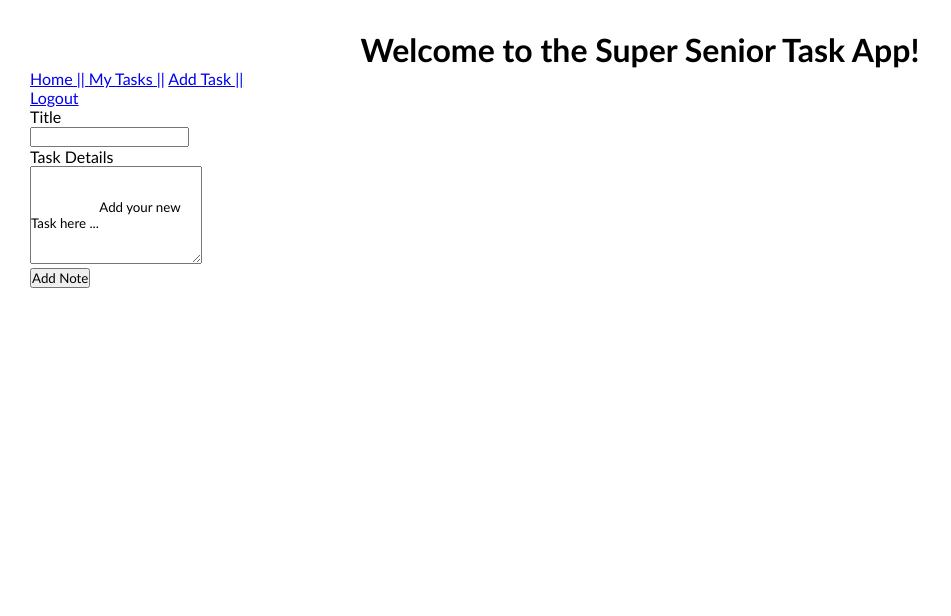
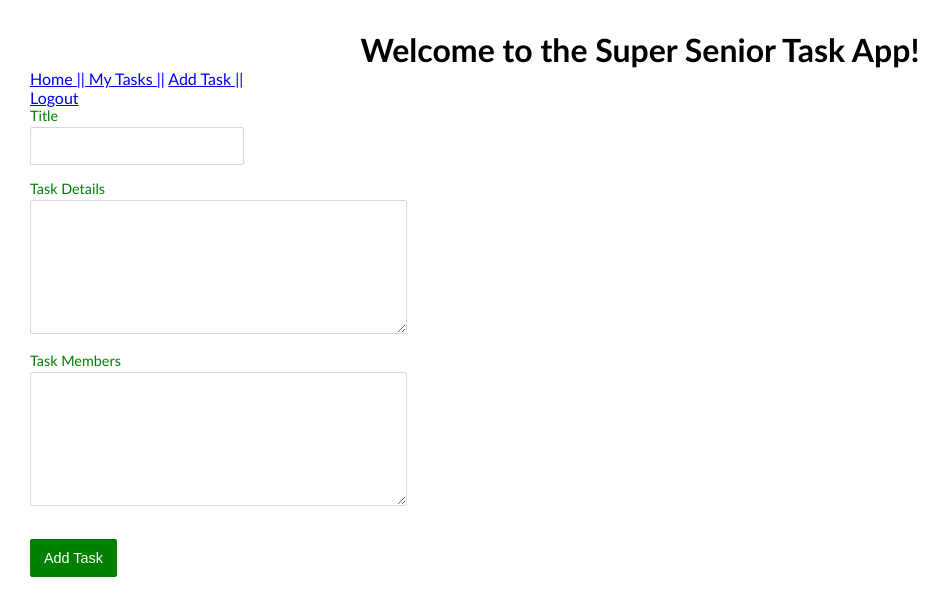
Before and after one commit to BlakeACostner/Super-Senior, a Flask app: page /notes/new in a window 1280 px wide. Shown: the top 616 px of the page, without its empty margins (0-951 px from the left). Run offline with Flask 2, Linux system fonts and the light colour scheme; a user stored in the database is signed in.

Commit message:
Added the members feature for Milestone #6

```diff
--- a/flask_app/main.py
+++ b/flask_app/main.py
@@ -70,12 +70,14 @@ def new_note():
             title = request.form['title']
             # get note
             text = request.form['noteText']
+            # 1get members for task
+            members = request.form['noteMembers']
             # create time stamp
             from datetime import date
             today = date.today()
             # format date
             today = today.strftime("%m-%d-%Y")
-            new_record = Note(title,text, today, session['user_id'])
+            new_record = Note(title,text, members, today, session['user_id'])
             db.session.add(new_record)
             db.session.commit()
 
@@ -96,10 +98,12 @@ def update_note(note_id):
             title = request.form['title']
 
             text = request.form['noteText']
+            members = request.form['noteMembers']
             note = db.session.query(Note).filter_by(id=note_id).one()
 
             note.title = title
             note.text = text
+            note.members = members
 
             db.session.add(note)
             db.session.commit()
--- a/flask_app/models.py
+++ b/flask_app/models.py
@@ -6,13 +6,15 @@ class Note(db.Model):
     title = db.Column("title", db.String(200))
     text = db.Column("text", db.String(100))
     date = db.Column("date", db.String(50))
+    members = db.Column("members", db.String(100))
     user_id = db.Column(db.Integer, db.ForeignKey("user.id"), nullable=False)
     comments = db.relationship("Comment", backref="note", cascade="all, delete-orphan", lazy=True)
 
-    def __init__(self, title, text, date, user_id):
+    def __init__(self, title, text, date, members, user_id):
         self.title = title
         self.text = text
         self.date = date
+        self.members = members
         self.user_id = user_id
 
 class User(db.Model):
--- a/flask_app/templates/index.html
+++ b/flask_app/templates/index.html
@@ -7,6 +7,7 @@
         <title>Super Senoirs Task App</title>
         <!-- styles -->
         <link rel="stylesheet" href="{{ url_for('static', filename='main.css') }}">
+        <link rel="stylesheet" href="{{ url_for('static', filename='forms.css') }}">
     </head>
     <body>
 
--- a/flask_app/templates/new.html
+++ b/flask_app/templates/new.html
@@ -7,6 +7,7 @@
         <title>Super Senoirs Task App</title>
         <!-- styles -->
         <link rel="stylesheet" href="{{ url_for('static', filename='main.css') }}">
+        <link rel="stylesheet" href="{{ url_for('static', filename='forms.css') }}">
     </head>
     <body>
 
@@ -42,21 +43,34 @@
             <p> <input type="text" name="title" value="{% if note %}{{note.title}} {% endif %}"/></p>
             <p> <label>Task Details </label></p>
 
-            <p> <textarea name="noteText"  rows="6" cols="0" >
+            <p> <textarea name="noteText"  rows="7" cols="40" >
 
                 {% if note %}
                     {{note.text}}
                 {% else %}
-                    Add your new Task here ...
+
                 {% endif %}
 
-            </textarea>
-        </p>
+                </textarea>
+            </p>
+
+            <p> <label>Task Members </label></p>
+            <p> <textarea name="noteMembers"  rows="7" cols="40" >
+
+                {% if note %}
+                    {{note.text}}
+                {% else %}
+
+                {% endif %}
+
+                </textarea>
+            </p>
+
             <p>
                 {% if note %}
-                    <input type="submit" value="Update note"/>
+                    <input type="submit" value="Update Task"/>
                 {% else %}
-                    <input type="submit" value="Add Note"/>
+                    <input type="submit" value="Add Task"/>
                 {% endif %}
             </p>
         </form>
--- a/flask_app/templates/notes.html
+++ b/flask_app/templates/notes.html
@@ -7,6 +7,7 @@
         <title>Super Senior Task App - View your Tasks</title>
         <!-- styles -->
         <link rel="stylesheet" href="{{ url_for('static', filename='main.css') }}">
+        <link rel="stylesheet" href="{{ url_for('static', filename='forms.css') }}">
     </head>
     <body>
 
@@ -33,7 +34,7 @@
             {% for note in notes %}
             <tr>
                 <td><a href="{{ url_for('get_note',note_id=note.id) }}"> {{ note.title }} </a></td>
-                <td>{{ note.date }}</td>
+                <td>{{ note.members }}</td>
                 <td><a href="{{ url_for('update_note', note_id=note.id) }}"> Edit </a></td>
                 <td>
                     <form action="{{ url_for('delete_note', note_id=note.id) }}" method="post">
```
Also changed, not shown: flask_app/templates/note.html (+7 -4 lines), flask_app/instance/flask_note_app.db.
